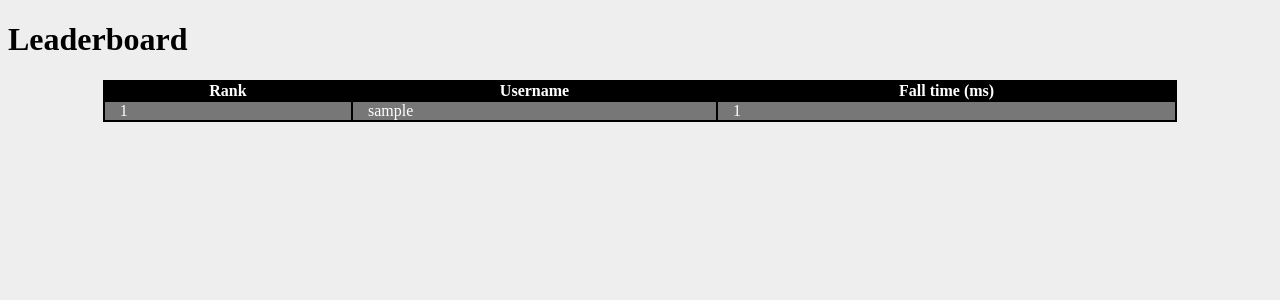
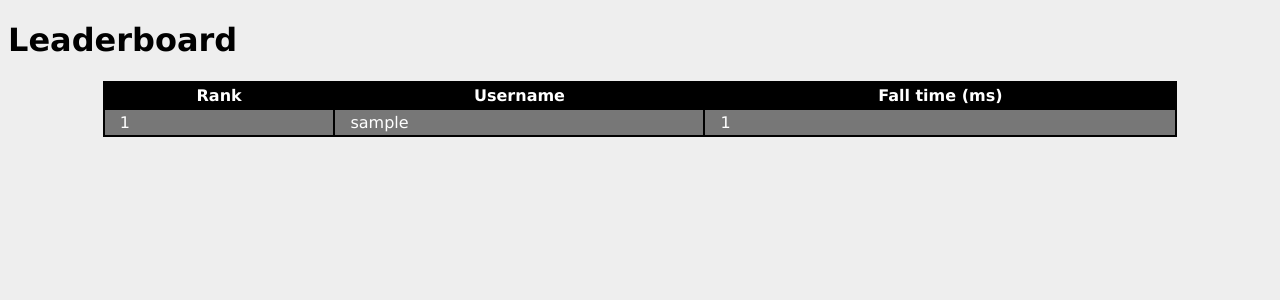
Before and after one commit to ryanhornik/freefallr, a Django app: page /leaderboard/ in a window 1280 px wide. Shown: the top 300 px of the page. Run offline with Django 3.2, Linux system fonts and the light colour scheme; tables that the repository leaves empty hold one stand-in row (values such as "Sample post").

```diff
--- a/web/freefallr/templates/leaderboard.html
+++ b/web/freefallr/templates/leaderboard.html
@@ -6,6 +6,7 @@
     <style>
         body{
             background-color: #eeeeee;
+            font-family: "Lucida Grande", "DejaVu Sans", "Bitstream Vera Sans", Verdana, Arial, sans-serif;
         }
         table{
             width: 85%;
@@ -16,6 +17,7 @@
         }
         tr {
             padding: 15px;
+            height: 25px;
             margin-top: 15px;
             margin-bottom: 15px;
         }
```
Also changed, not shown: 2 other files.
